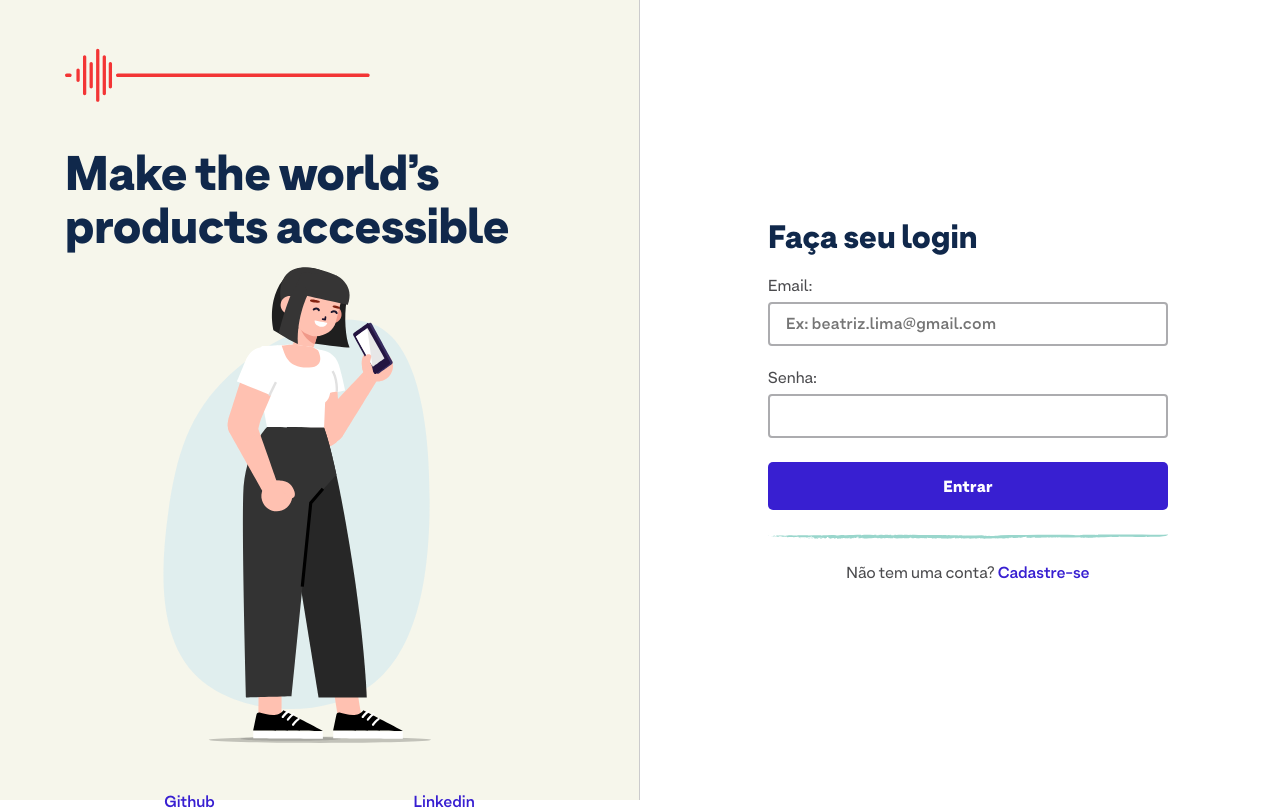
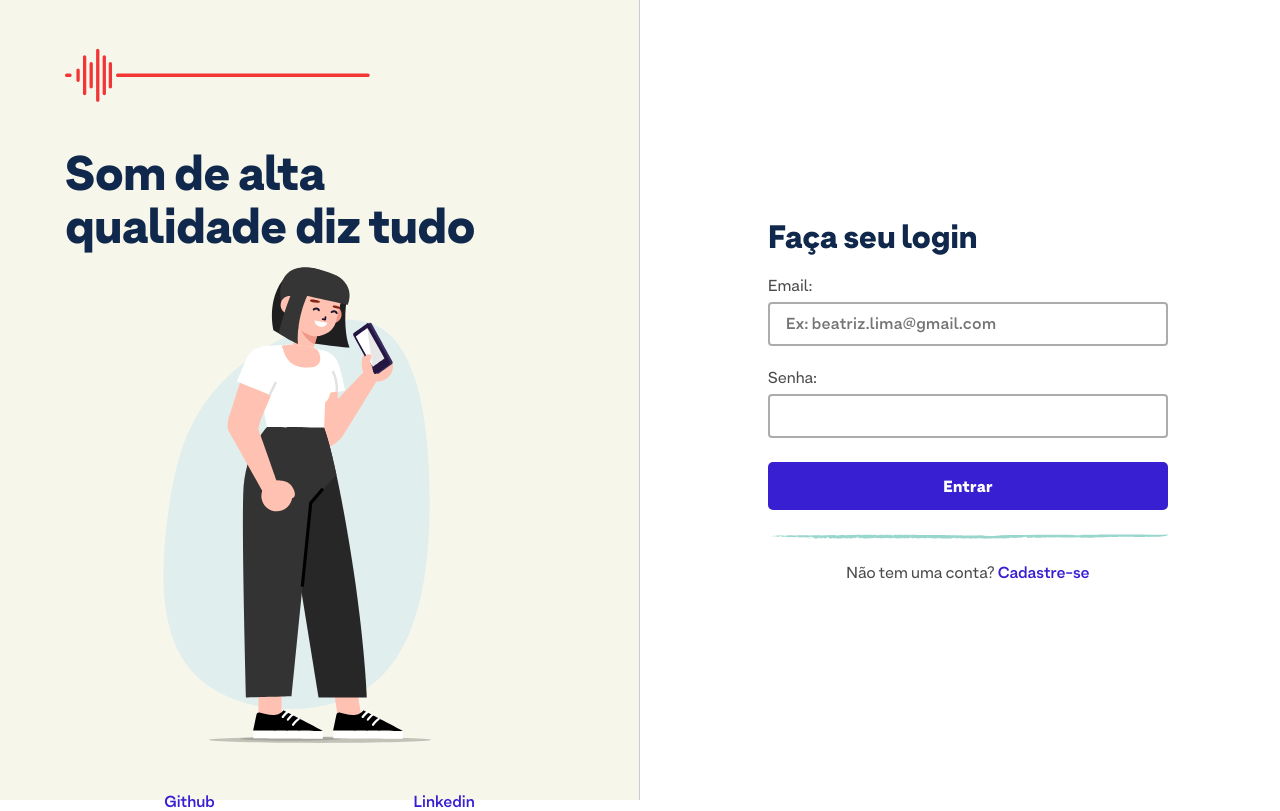
Before and after one commit to marcoferreiradev/challenge-two-hc, a React (Create React App) app: page /login in a window 1280 px wide. Built offline with nearby package versions, Linux system fonts and the light colour scheme.

Commit message:
feat(login): change slogan text

```diff
--- a/public/index.html
+++ b/public/index.html
@@ -25,7 +25,7 @@
       work correctly both with client-side routing and a non-root public URL.
       Learn how to configure a non-root public URL by running `npm run build`.
     -->
-    <title>React App</title>
+    <title></title>
   </head>
   <body>
     <noscript>You need to enable JavaScript to run this app.</noscript>
--- a/src/pages/Login/index.js
+++ b/src/pages/Login/index.js
@@ -69,7 +69,7 @@ function Login() {
             <Logo />
           </S.LogoWrapper>
           <S.Title>
-          Make the world’s products accessible
+            Som de alta <br/> qualidade diz tudo
           </S.Title>
           <S.AnimationWrapper>
             <Lottie
```
